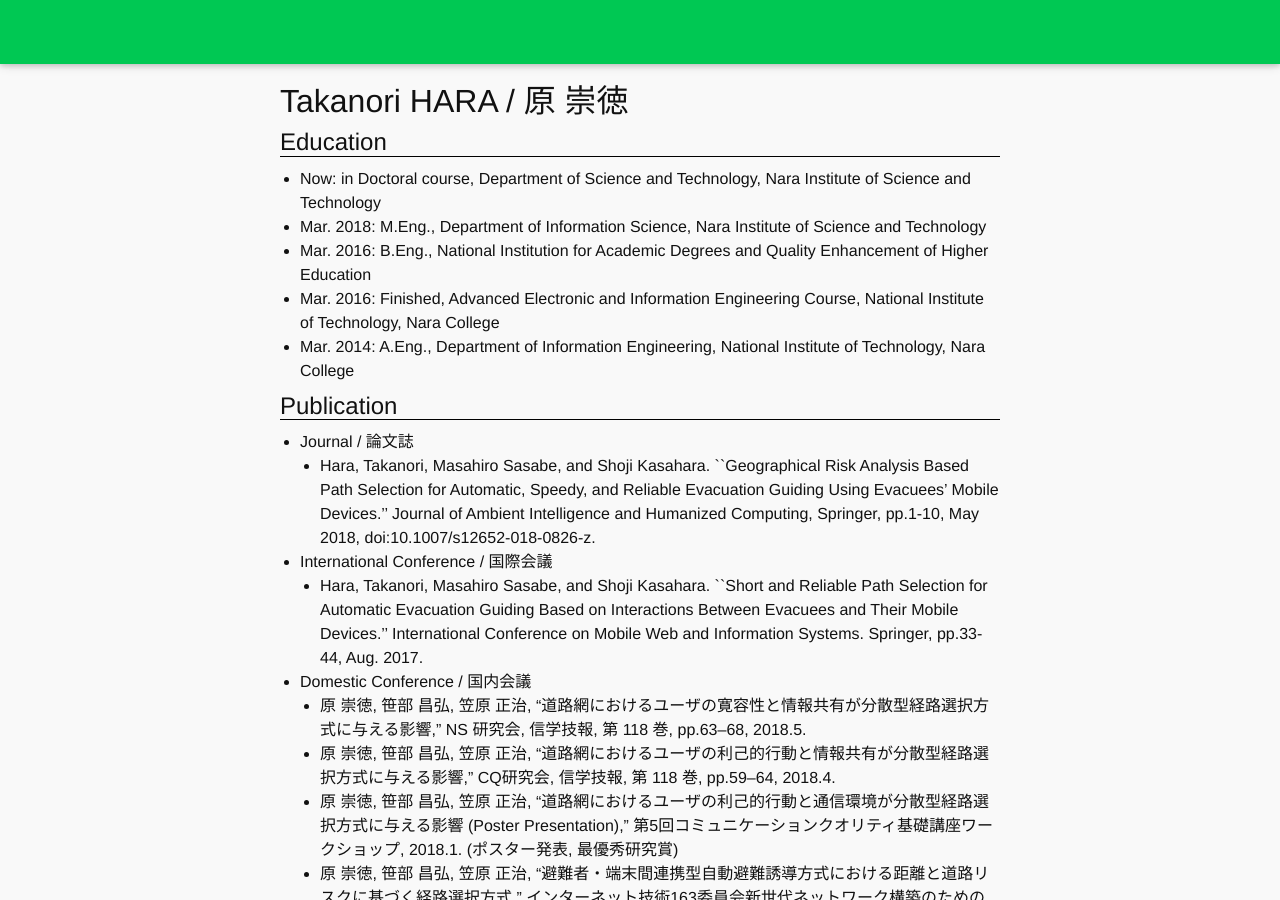
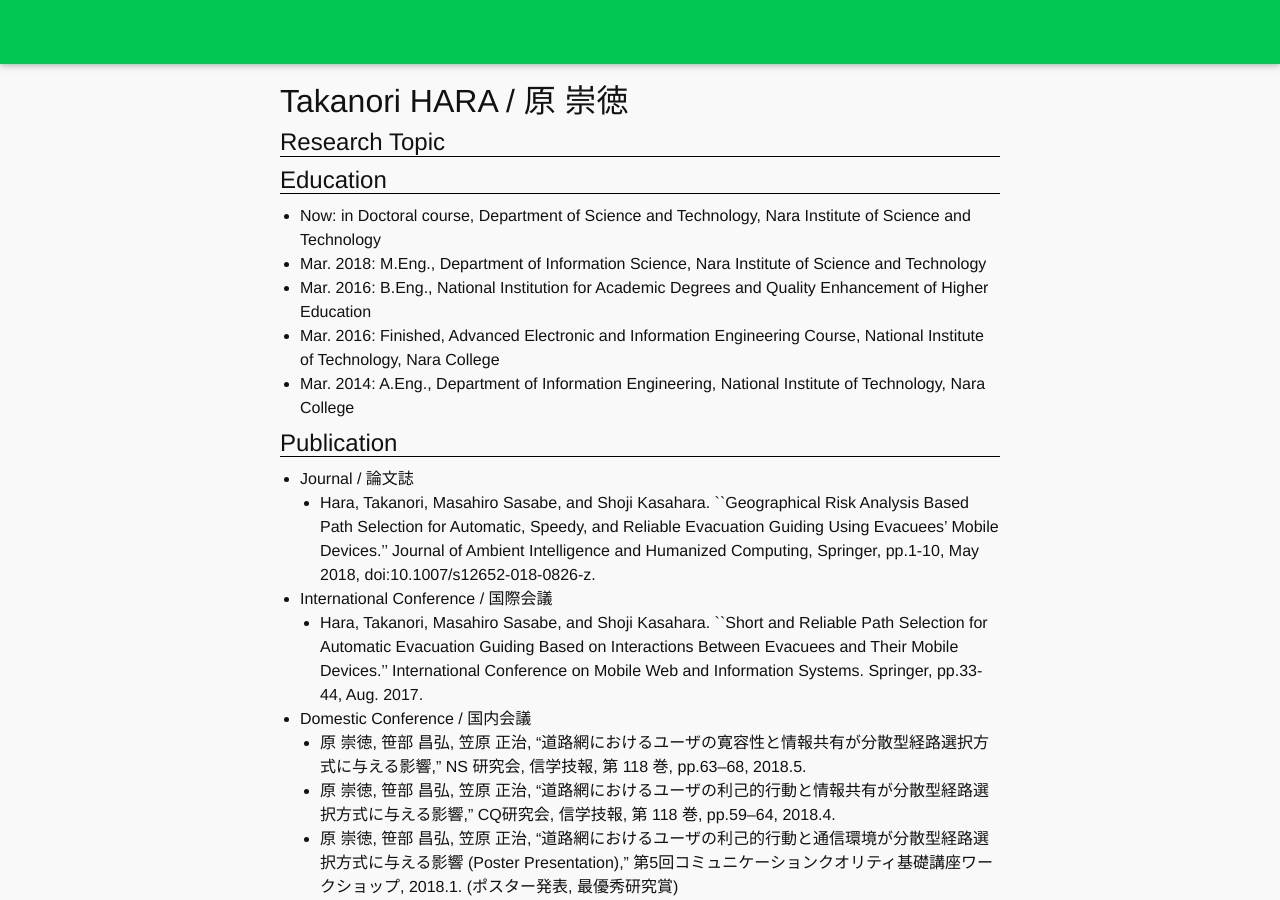
Before and after one commit to oakeshott/oakeshott.github.io, a Jekyll site: the page built from index.md, in a window 1280 px wide and 900 px high. Built offline with Jekyll 4.4.1, drawn with Linux system fonts in a browser that asks for light colours; Markdown is read by kramdown in place of the engine named in the settings.

Commit message:
Commit at 2018-06-14 11:09:52

```diff
--- a/index.md
+++ b/index.md
@@ -5,6 +5,7 @@ permalink: /
 ---
 # Takanori HARA  / 原 崇徳
 
+## Research Topic
 
 ## Education
 
```
Also changed, not shown: 2 other files.
